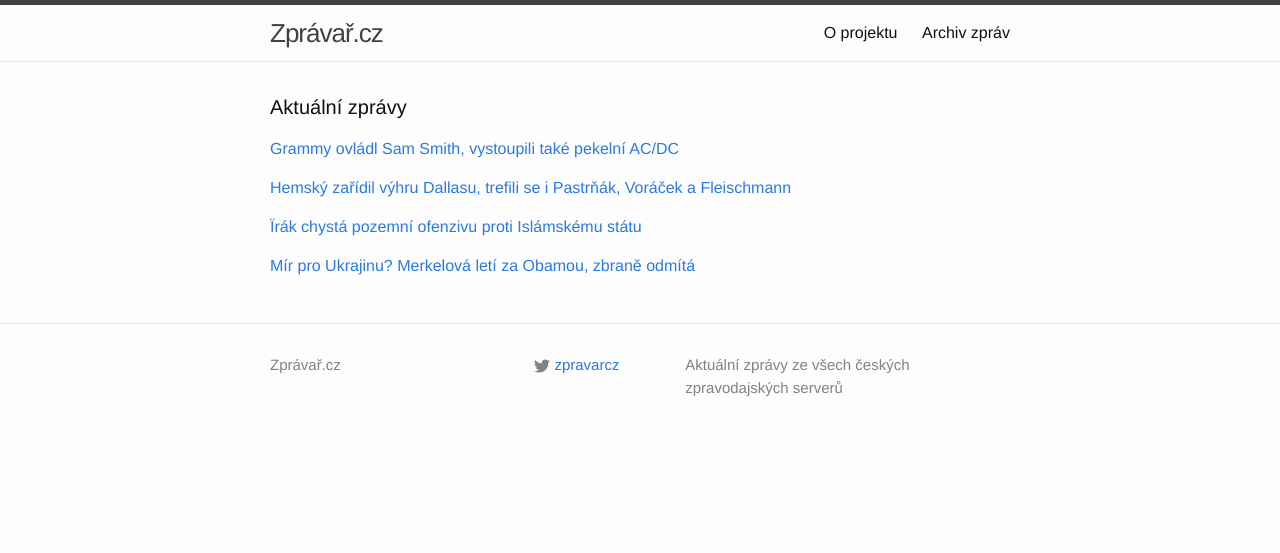
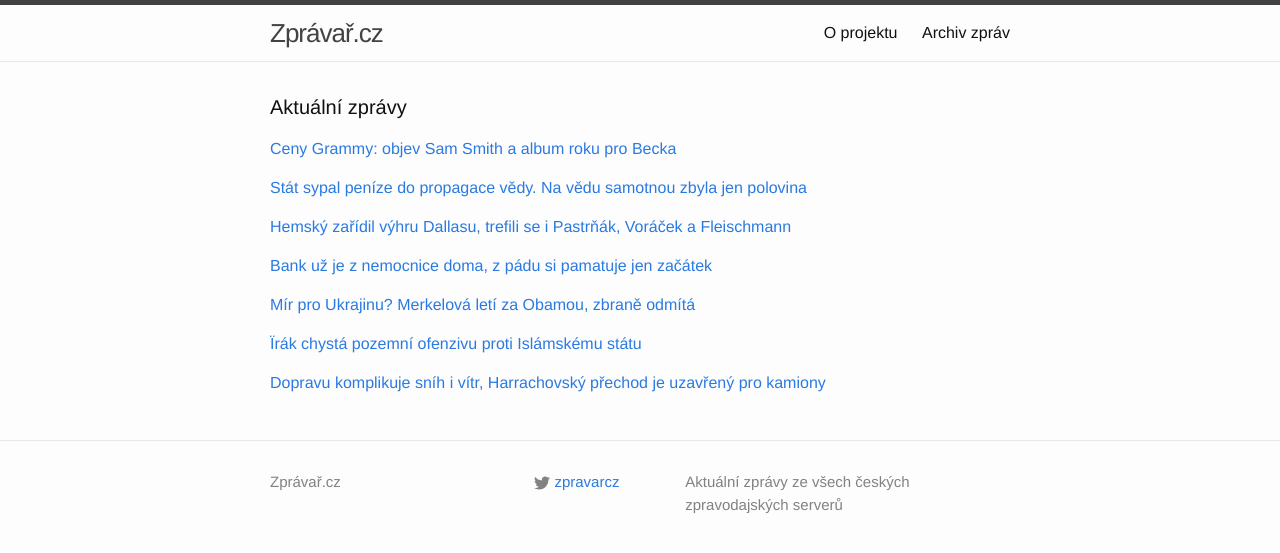
Before and after one commit to adliska/zpravar, a Jekyll site: the page built from index.html, in a window 1280 px wide. Shown: the top 553 px of the page. Built offline with Jekyll 4.4.1, drawn with Linux system fonts in a browser that asks for light colours.

Commit message:
zpravar news update

```diff
--- a/index.html
+++ b/index.html
@@ -5,9 +5,10 @@ layout: default
 <div class="home">
     <h1 class="page-heading">Aktuální zprávy</h1>
 
-<p><a href="javascript:;" onclick="toggle_visibility('zpravy0')">Grammy ovládl Sam Smith, vystoupili také pekelní AC/DC </a></p>
+<p><a href="javascript:;" onclick="toggle_visibility('zpravy0')">Ceny Grammy: objev Sam Smith a album roku pro Becka</a></p>
 <div id="zpravy0" style="display:none">
 <ul>
+<li><a href=http://echo24.cz/a/i9sns>Ceny Grammy: objev Sam Smith a album roku pro Becka - echo24.cz</a></li>
 <li><a href=http://www.lidovky.cz/letosni-grammy-ovladl-sam-smith-vystoupili-take-pekelni-ac-dc-pur-/kultura.aspx?c=A150209_074952_ln_kultura_ele>Grammy ovládl Sam Smith, vystoupili také pekelní AC/DC  - www.lidovky.cz</a></li>
 <li><a href=http://www.denik.cz/hudba/objev-sam-smith-ovladl-ceny-grammy-ma-i-nahravku-a-pisen-roku-20150209.html>Objev Sam Smith ovládl ceny Grammy, má i nahrávku a píseň roku - www.denik.cz</a></li>
 <li><a href=http://www.novinky.cz/kultura/361117-ceny-grammy-posbirali-sam-smith-a-beck.html>Ceny Grammy posbírali Sam Smith a Beck - www.novinky.cz</a></li>
@@ -18,8 +19,20 @@ layout: default
 <li><a href=http://www.ceskenoviny.cz/zpravy/zpravy/objev-sam-smith-ovladl-ceny-grammy-ma-i-nahravku-a-pisen-roku/1179010>Objev Sam Smith ovládl ceny Grammy, má i nahrávku a píseň roku  - www.ceskenoviny.cz</a></li>
 <li><a href=http://www.novinky.cz/kultura/361117-ceny-grammy-posbirali-beck-a-sam-smith.html>Ceny Grammy posbírali Beck a Sam Smith - www.novinky.cz</a></li>
 </ul>
-</div><p><a href="javascript:;" onclick="toggle_visibility('zpravy1')">Hemský zařídil výhru Dallasu, trefili se i Pastrňák, Voráček a Fleischmann</a></p>
+</div><p><a href="javascript:;" onclick="toggle_visibility('zpravy1')">Stát sypal peníze do propagace vědy. Na vědu samotnou zbyla jen polovina</a></p>
 <div id="zpravy1" style="display:none">
+<ul>
+<li><a href=http://www.novinky.cz/domaci/361123-stat-sypal-penize-do-propagace-vedy-na-vedu-samotnou-zbyla-jen-polovina.html>Stát sypal peníze do propagace vědy. Na vědu samotnou zbyla jen polovina - www.novinky.cz</a></li>
+<li><a href=http://zpravy.idnes.cz/stat-dal-na-propagaci-vedy-dvakrat-vic-nez-na-vyuziti-v-praxi-pr7-/domaci.aspx?c=A150209_081206_domaci_zt>Na propagaci vědy dal stát víc než na její využití v praxi, zjistil NKÚ - zpravy.idnes.cz</a></li>
+<li><a href=http://www.lidovky.cz/stat-dal-dvakrat-tolik-na-propagaci-vedy-nez-na-vyzkum-zjistili-kontrolori-166-/zpravy-domov.aspx?c=A150209_081856_ln_domov_ele>Stát dal dvakrát tolik na propagaci vědy, než na výzkum, zjistili kontroloři  - www.lidovky.cz</a></li>
+<li><a href=http://www.tyden.cz/rubriky/veda/stat-utratil-za-propagaci-vedy-dvakrat-vic-nez-dal-do-praxe_332806.html>Stát utratil za propagaci vědy dvakrát víc, než dal do praxe - www.tyden.cz</a></li>
+<li><a href=http://domaci.ihned.cz/c1-63510960-na-propagaci-vedy-slo-dvakrat-vic-penez-nez-na-uplatneni-vysledku-vyzkumu-v-praxi>Na propagaci vědy šlo dvakrát víc peněz než na uplatnění výsledků výzkumů v praxi - domaci.ihned.cz</a></li>
+<li><a href=http://zpravy.aktualne.cz/domaci/stat-utratil-za-propagaci-vedy-dvakrat-vic-nez-dal-do-praxe/r~c06ba2d8b02b11e49e4b0025900fea04/>Stát utratil za propagaci vědy dvakrát víc, než dal do praxe - zpravy.aktualne.cz</a></li>
+<li><a href=http://www.ceskenoviny.cz/zpravy/zpravy/nku-stat-dal-na-propagaci-vedy-dvakrat-vic-nez-na-vyuziti-v-praxi/1179047>NKÚ:Stát dal na propagaci vědy dvakrát víc než na využití v praxi - www.ceskenoviny.cz</a></li>
+<li><a href=http://domaci.ihned.cz/c1-63510960-na-propagaci-vedy-dalo-ministerstvo-dvakrat-vic-penez-nez-na-uplatneni-v-praxi>Na propagaci vědy dalo ministerstvo dvakrát víc peněz než na uplatnění v praxi - domaci.ihned.cz</a></li>
+</ul>
+</div><p><a href="javascript:;" onclick="toggle_visibility('zpravy2')">Hemský zařídil výhru Dallasu, trefili se i Pastrňák, Voráček a Fleischmann</a></p>
+<div id="zpravy2" style="display:none">
 <ul>
 <li><a href=http://hokej.idnes.cz/hokej-nhl-souhrn-dne-0qh-/nhl.aspx?c=A150209_073250_nhl_ten>Hemský zařídil výhru Dallasu, trefili se i Pastrňák, Voráček a Fleischmann - hokej.idnes.cz</a></li>
 <li><a href=http://www.tyden.cz/rubriky/sport/hokej/nhl/hemsky-zaridil-vyhru-dallasu-trefil-se-i-voracek-a-pastrnak_332802.html>Hemský zařídil výhru Dallasu, trefil se i Voráček a Pastrňák - www.tyden.cz</a></li>
@@ -28,19 +41,36 @@ layout: default
 <li><a href=http://www.sportovninoviny.cz/zpravy/hemsky-zaridil-golem-v-prodlouzeni-vyhru-dallasu/1179026>Hemský zařídil gólem v prodloužení výhru Dallasu - www.sportovninoviny.cz</a></li>
 <li><a href=http://sport.aktualne.cz/voracek-jistil-golem-vyhru-trefil-se-i-fleischmann/r~56e0341aafee11e49f60002590604f2e/>Voráček jistil gólem výhru, trefil se i Fleischmann - sport.aktualne.cz</a></li>
 </ul>
-</div><p><a href="javascript:;" onclick="toggle_visibility('zpravy2')">Ïrák chystá pozemní ofenzivu proti Islámskému státu</a></p>
-<div id="zpravy2" style="display:none">
+</div><p><a href="javascript:;" onclick="toggle_visibility('zpravy3')">Bank už je z nemocnice doma, z pádu si pamatuje jen začátek</a></p>
+<div id="zpravy3" style="display:none">
+<ul>
+<li><a href=http://www.denik.cz/zimni_sporty/bank-uz-je-z-nemocnice-doma-z-padu-si-pamatuje-jen-zacatek-20150209.html>Bank už je z nemocnice doma, z pádu si pamatuje jen začátek - www.denik.cz</a></li>
+<li><a href=http://sport.idnes.cz/ondrj-bank-pad-alpske-lyzovani-mistrovstvi-sveta-beaer-creek-pt2-/lyzovani.aspx?c=A150209_082728_lyzovani_ten>Banka už pustili z nemocnice, ze svého pádu si vybavuje jen začátek - sport.idnes.cz</a></li>
+<li><a href=http://sport.aktualne.cz/bank-uz-je-po-brutalnim-padu-doma-a-je-rad-ze-prezil/r~3b715b16b02d11e4a7d8002590604f2e/>Bank už je po brutálním pádu doma. A je rád, že přežil - sport.aktualne.cz</a></li>
+<li><a href=http://www.sportovninoviny.cz/zpravy/bank-uz-je-z-nemocnice-doma-z-padu-si-pamatuje-jen-zacatek/1179054>Bank už je z nemocnice doma, z pádu si pamatuje jen začátek - www.sportovninoviny.cz</a></li>
+<li><a href=http://www.rozhlas.cz/_zprava/pamatuji-si-jen-zacatek-padu-rika-potluceny-ondrej-bank--1453178>Pamatuji si jen začátek pádu, říká potlučený Ondřej Bank - www.rozhlas.cz</a></li>
+</ul>
+</div><p><a href="javascript:;" onclick="toggle_visibility('zpravy4')">Mír pro Ukrajinu? Merkelová letí za Obamou, zbraně odmítá</a></p>
+<div id="zpravy4" style="display:none">
+<ul>
+<li><a href=http://www.tyden.cz/rubriky/zahranici/rusko-a-okoli/mir-pro-ukrajinu-merkelova-leti-za-obamou-zbrane-odmita_332800.html>Mír pro Ukrajinu? Merkelová letí za Obamou, zbraně odmítá - www.tyden.cz</a></li>
+<li><a href=http://zpravy.aktualne.cz/zahranici/zive-pondeli-9-unora-ukrajina-rusko-separatiste/r~58af2d20ac8611e4b6d20025900fea04/>Živě: Merkelová letí za Obamou, zbraně pro Ukrajinu odmítá - zpravy.aktualne.cz</a></li>
+<li><a href=http://www.tyden.cz/rubriky/zahranici/rusko-a-okoli/mir-pro-ukrajinu-merkelova-leti-za-obamou-tema-zbrane_332800.html>Mír pro Ukrajinu? Merkelová letí za Obamou, téma zbraně - www.tyden.cz</a></li>
+<li><a href=http://www.rozhlas.cz/_zprava/nemecka-kanclerka-bude-v-bilem-dome-jednat-o-reseni-krize-na-ukrajine--1453180>Německá kancléřka bude v Bílém domě jednat o řešení krize na Ukrajině - www.rozhlas.cz</a></li>
+</ul>
+</div><p><a href="javascript:;" onclick="toggle_visibility('zpravy5')">Ïrák chystá pozemní ofenzivu proti Islámskému státu</a></p>
+<div id="zpravy5" style="display:none">
 <ul>
 <li><a href=http://www.ceskatelevize.cz/ct24/svet/301053-irak-chysta-pozemni-ofenzivu-proti-islamskemu-statu/>Ïrák chystá pozemní ofenzivu proti Islámskému státu - www.ceskatelevize.cz</a></li>
 <li><a href=http://www.novinky.cz/zahranicni/blizky-a-stredni-vychod/361119-irak-zahaji-pozemni-ofenzivu-proti-islamskemu-statu.html>Irák zahájí pozemní ofenzivu proti Islámskému státu - www.novinky.cz</a></li>
 <li><a href=http://www.novinky.cz/zahranicni/blizky-a-stredni-vychod/361119-irak-zahaji-pozemni-ofenzivu.html>Irák zahájí pozemní ofenzívu - www.novinky.cz</a></li>
 <li><a href=http://www.ceskenoviny.cz/zpravy/zpravy/iracke-sily-pry-chystaji-pozemni-ofenzivu-proti-is/1179006>Irácké síly prý chystají pozemní ofenzivu proti IS - www.ceskenoviny.cz</a></li>
 </ul>
-</div><p><a href="javascript:;" onclick="toggle_visibility('zpravy3')">Mír pro Ukrajinu? Merkelová letí za Obamou, zbraně odmítá</a></p>
-<div id="zpravy3" style="display:none">
+</div><p><a href="javascript:;" onclick="toggle_visibility('zpravy6')">Dopravu komplikuje sníh i vítr, Harrachovský přechod je uzavřený pro kamiony</a></p>
+<div id="zpravy6" style="display:none">
 <ul>
-<li><a href=http://www.tyden.cz/rubriky/zahranici/rusko-a-okoli/mir-pro-ukrajinu-merkelova-leti-za-obamou-zbrane-odmita_332800.html>Mír pro Ukrajinu? Merkelová letí za Obamou, zbraně odmítá - www.tyden.cz</a></li>
-<li><a href=http://zpravy.aktualne.cz/zahranici/zive-pondeli-9-unora-ukrajina-rusko-separatiste/r~58af2d20ac8611e4b6d20025900fea04/>Živě: Merkelová letí za Obamou, zbraně pro Ukrajinu odmítá - zpravy.aktualne.cz</a></li>
-<li><a href=http://www.tyden.cz/rubriky/zahranici/rusko-a-okoli/mir-pro-ukrajinu-merkelova-leti-za-obamou-tema-zbrane_332800.html>Mír pro Ukrajinu? Merkelová letí za Obamou, téma zbraně - www.tyden.cz</a></li>
+<li><a href=http://www.ceskatelevize.cz/ct24/domaci/301054-dopravu-komplikuje-snih-i-vitr-harrachovsky-prechod-je-uzavreny-pro-kamiony/>Dopravu komplikuje sníh i vítr, Harrachovský přechod je uzavřený pro kamiony - www.ceskatelevize.cz</a></li>
+<li><a href=http://zpravy.idnes.cz/ridici-musi-davat-pozor-na-ledovku-a-snehove-jazyky-fh0-/domaci.aspx?c=A150209_073302_domaci_jpl>Řidiči musí dávat pozor na ledovku a sněhové jazyky  - zpravy.idnes.cz</a></li>
+<li><a href=http://www.ceskenoviny.cz/zpravy/zpravy/snehove-jazyky-a-misty-ledovka-komplikuji-dopravu/1179024>Sněhové jazyky a místy ledovka komplikují dopravu - www.ceskenoviny.cz</a></li>
 </ul>
 </div></div>
```
